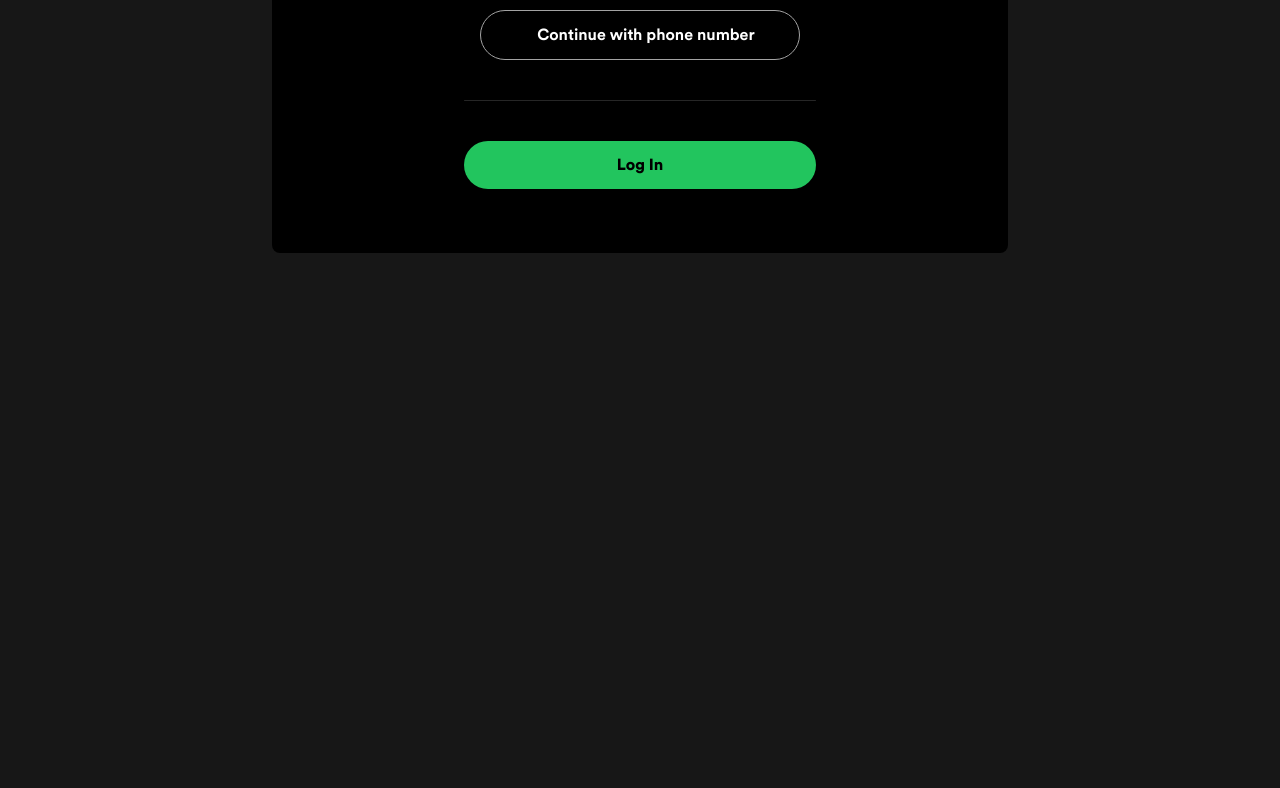
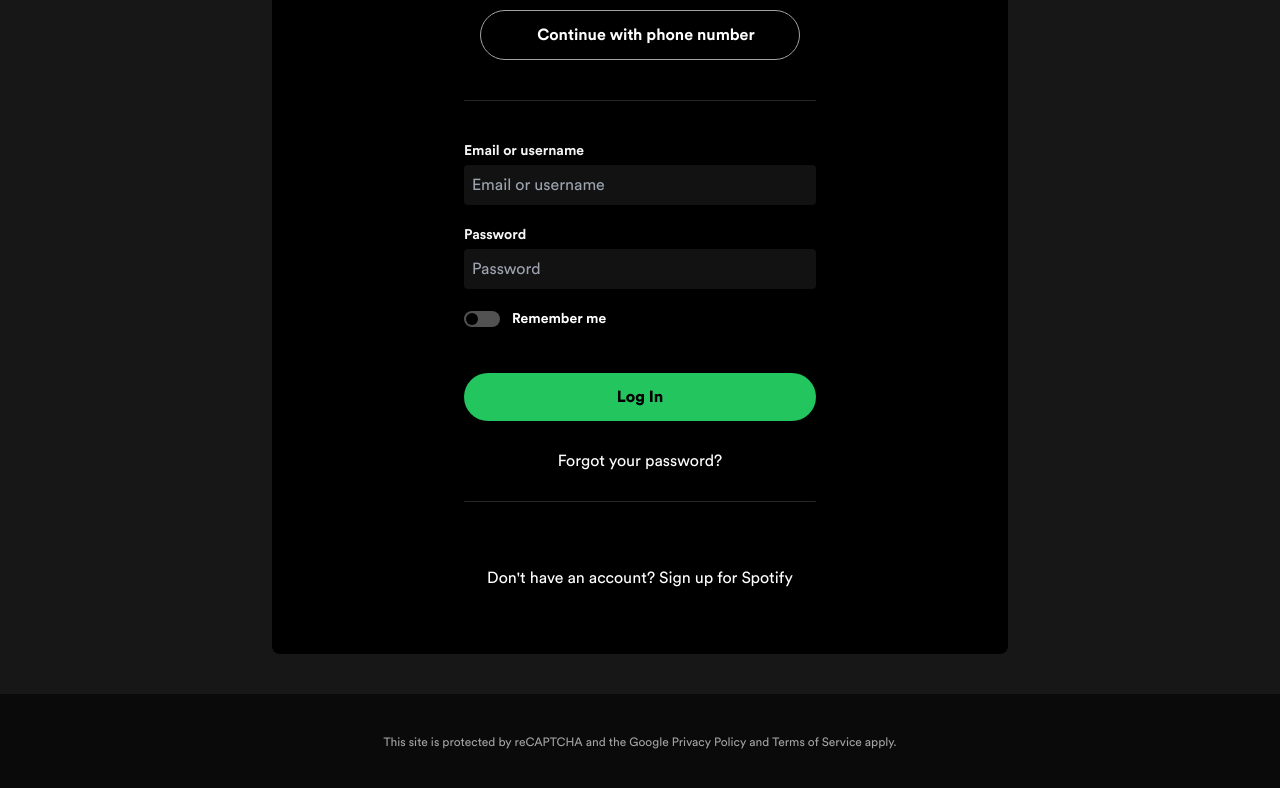
Before and after one commit to Zaprovic/spotify-clone-nextjs-v2, a Next.js app: page /login in a window 1280 px wide. Shown: the part 484-1272 px from the top of the page. Before the commit the page ends 800 px from the top, so only its background shows below. Built offline with nearby package versions, Linux system fonts and the light colour scheme.

Commit message:
added login form with basic validation

```diff
--- a/package.json
+++ b/package.json
@@ -11,15 +11,19 @@
     "build-storybook": "storybook build"
   },
   "dependencies": {
+    "@hookform/resolvers": "^3.3.4",
     "@radix-ui/react-popover": "^1.0.7",
     "@radix-ui/react-slider": "^1.1.2",
+    "@radix-ui/react-switch": "^1.0.3",
     "clsx": "^2.1.0",
     "lucide-react": "0.311.0",
     "next": "14.0.4",
     "next-auth": "4.24.5",
     "react": "18",
     "react-dom": "18",
+    "react-hook-form": "^7.49.3",
     "react-resizable-panels": "1.0.9",
+    "zod": "^3.22.4",
     "zustand": "^4.4.7"
   },
   "devDependencies": {
--- a/src/app/login/page.tsx
+++ b/src/app/login/page.tsx
@@ -1,8 +1,10 @@
 import LoginButton from "@/components/page-install/login-button";
+import LoginForm from "@/components/page-install/login-form";
 import AppleIcon from "@/icons/apple-icon";
 import FacebookIconColor from "@/icons/facebook-icon-color";
 import GoogleIcon from "@/icons/google-icon";
 import SpotifyIcon from "@/icons/spotify-icon";
+import Link from "next/link";
 
 const LoginPage = () => {
     return (
@@ -13,14 +15,14 @@
                 </div>
             </header>
 
-            <main className="px-8 pt-10">
+            <main className="px-8 py-10">
                 <section className="mx-auto max-w-[736px] bg-black md:rounded-lg md:px-48 md:py-16">
                     <h2 className="text-3xl font-bold -tracking-wider md:pb-6 md:text-center md:text-5xl">
                         Log in to Spotify
                     </h2>
 
                     <div className="mt-8 flex flex-col gap-3 md:px-4">
-                        <LoginButton name="Google">
+                        <LoginButton btnName="Google" provider={"google"}>
                             <GoogleIcon />
                         </LoginButton>
                         <button className="flex items-center gap-2 rounded-full border border-neutral-400 px-5 py-3 pl-8 hover:border-neutral-100">
@@ -42,11 +44,35 @@
 
                     <hr className="my-10 h-[0.05rem] w-full rounded-full border-neutral-800" />
 
-                    <button className="w-full rounded-full bg-green-500 py-3 font-extrabold text-black transition-all hover:scale-105">
-                        Log In
-                    </button>
+                    <LoginForm />
+
+                    <Link
+                        href={"#"}
+                        className="flex items-center justify-center py-7 text-center transition-all hover:text-green-500 hover:underline "
+                    >
+                        Forgot your password?
+                    </Link>
+
+                    <hr className="h-[0.05rem] w-full rounded-full border-neutral-800" />
+
+                    <p className="mt-16 flex w-full justify-center gap-1">
+                        <span>Don&apos;t have an account? </span>
+                        <Link
+                            href={"#"}
+                            className=" transition-all hover:text-green-500 hover:underline"
+                        >
+                            Sign up for Spotify
+                        </Link>
+                    </p>
                 </section>
             </main>
+
+            <footer className="grid h-full w-full place-items-center bg-neutral-950 py-10">
+                <p className="text-xs text-neutral-400">
+                    This site is protected by reCAPTCHA and the Google Privacy
+                    Policy and Terms of Service apply.
+                </p>
+            </footer>
         </div>
     );
 };
--- a/src/components/page-install/login-button.tsx
+++ b/src/components/page-install/login-button.tsx
@@ -1,16 +1,18 @@
 "use client";
-import { signIn } from "next-auth/react";
+import { BuiltInProviderType } from "next-auth/providers/index";
+import { LiteralUnion, signIn } from "next-auth/react";
 import { ButtonHTMLAttributes } from "react";
 
 interface btnProps extends ButtonHTMLAttributes<HTMLButtonElement> {
     btnName: string;
+    provider: LiteralUnion<BuiltInProviderType> | undefined;
 }
 
-const LoginButton = ({ btnName, ...props }: btnProps) => {
+const LoginButton = ({ btnName, provider, ...props }: btnProps) => {
     return (
         <button
             onClick={() =>
-                signIn("google", {
+                signIn(provider, {
                     callbackUrl: "/",
                 })
             }
--- /dev/null
+++ b/src/components/page-install/login-form.tsx
@@ -0,0 +1,85 @@
+"use client";
+import { loginSchema } from "@/schemas/login-schema";
+import { LoginType } from "@/types";
+import { zodResolver } from "@hookform/resolvers/zod";
+import { useForm } from "react-hook-form";
+import { Switch } from "../ui/switch";
+
+const LoginForm = () => {
+    const {
+        register,
+        handleSubmit,
+        formState: { errors, isSubmitting },
+    } = useForm<LoginType>({
+        resolver: zodResolver(loginSchema),
+    });
+
+    const submission = async (data: LoginType) => {
+        await new Promise((resolve) => setTimeout(resolve, 1000));
+    };
+
+    return (
+        <form
+            onSubmit={handleSubmit(submission)}
+            className="flex flex-col gap-5"
+        >
+            <div className="flex flex-col gap-1">
+                <label
+                    htmlFor="email"
+                    className="text-sm font-semibold text-neutral-100"
+                >
+                    Email or username
+                </label>
+                <input
+                    {...register("email")}
+                    type="email"
+                    placeholder="Email or username"
+                    className="rounded p-2"
+                />
+                {errors.email && (
+                    <p className="mt-1 text-sm font-bold text-red-500">
+                        {errors.email.message}
+                    </p>
+                )}
+            </div>
+            <div className="flex flex-col gap-1">
+                <label
+                    htmlFor="password"
+                    className="text-sm font-semibold text-neutral-100"
+                >
+                    Password
+                </label>
+                <input
+                    {...register("password")}
+                    type="password"
+                    placeholder="Password"
+                    className="rounded p-2"
+                />
+                {errors.password && (
+                    <p className="mt-1 text-sm font-bold text-red-500">
+                        {errors.password.message}
+                    </p>
+                )}
+            </div>
+
+            <div className="flex items-center gap-3 pb-6">
+                <Switch
+                    id="remember"
+                    className="focus-visible:ring-white focus-visible:ring-offset-white data-[state=checked]:bg-green-500 data-[state=unchecked]:bg-neutral-600"
+                />
+                <label htmlFor="remember" className="text-sm font-bold">
+                    Remember me
+                </label>
+            </div>
+
+            <button
+                disabled={isSubmitting}
+                className="w-full rounded-full bg-green-500 py-3 font-extrabold text-black transition-all hover:scale-105 disabled:bg-neutral-500"
+            >
+                Log In
+            </button>
+        </form>
+    );
+};
+
+export default LoginForm;
--- /dev/null
+++ b/src/components/ui/switch.tsx
@@ -0,0 +1,29 @@
+"use client";
+
+import * as SwitchPrimitives from "@radix-ui/react-switch";
+import * as React from "react";
+
+import cn from "clsx";
+
+const Switch = React.forwardRef<
+    React.ElementRef<typeof SwitchPrimitives.Root>,
+    React.ComponentPropsWithoutRef<typeof SwitchPrimitives.Root>
+>(({ className, ...props }, ref) => (
+    <SwitchPrimitives.Root
+        className={cn(
+            "focus-visible:ring-ring focus-visible:ring-offset-background data-[state=checked]:bg-primary data-[state=unchecked]:bg-input peer inline-flex h-4 w-9 shrink-0 cursor-pointer items-center rounded-full border-2 border-transparent shadow-sm transition-colors focus-visible:outline-none focus-visible:ring-2 focus-visible:ring-offset-2 disabled:cursor-not-allowed disabled:opacity-50",
+            className,
+        )}
+        {...props}
+        ref={ref}
+    >
+        <SwitchPrimitives.Thumb
+            className={cn(
+                "pointer-events-none block aspect-square h-full w-auto rounded-full bg-black shadow-lg ring-0 transition-transform data-[state=checked]:translate-x-5 data-[state=unchecked]:translate-x-0",
+            )}
+        />
+    </SwitchPrimitives.Root>
+));
+Switch.displayName = SwitchPrimitives.Root.displayName;
+
+export { Switch };
--- /dev/null
+++ b/src/schemas/login-schema.ts
@@ -0,0 +1,10 @@
+import { z } from "zod";
+
+export const loginSchema = z.object({
+    email: z.string().email({
+        message: "Invalid email",
+    }),
+    password: z.string().min(1, {
+        message: "Please enter your password",
+    }),
+});
--- /dev/null
+++ b/src/types.d.ts
@@ -0,0 +1,4 @@
+import { z } from "zod";
+import { loginSchema } from "./schemas/login-schema";
+
+export type LoginType = z.infer<typeof loginSchema>;
```
Also changed, not shown: 1 other file (tests, documents, lock files or other folders).
